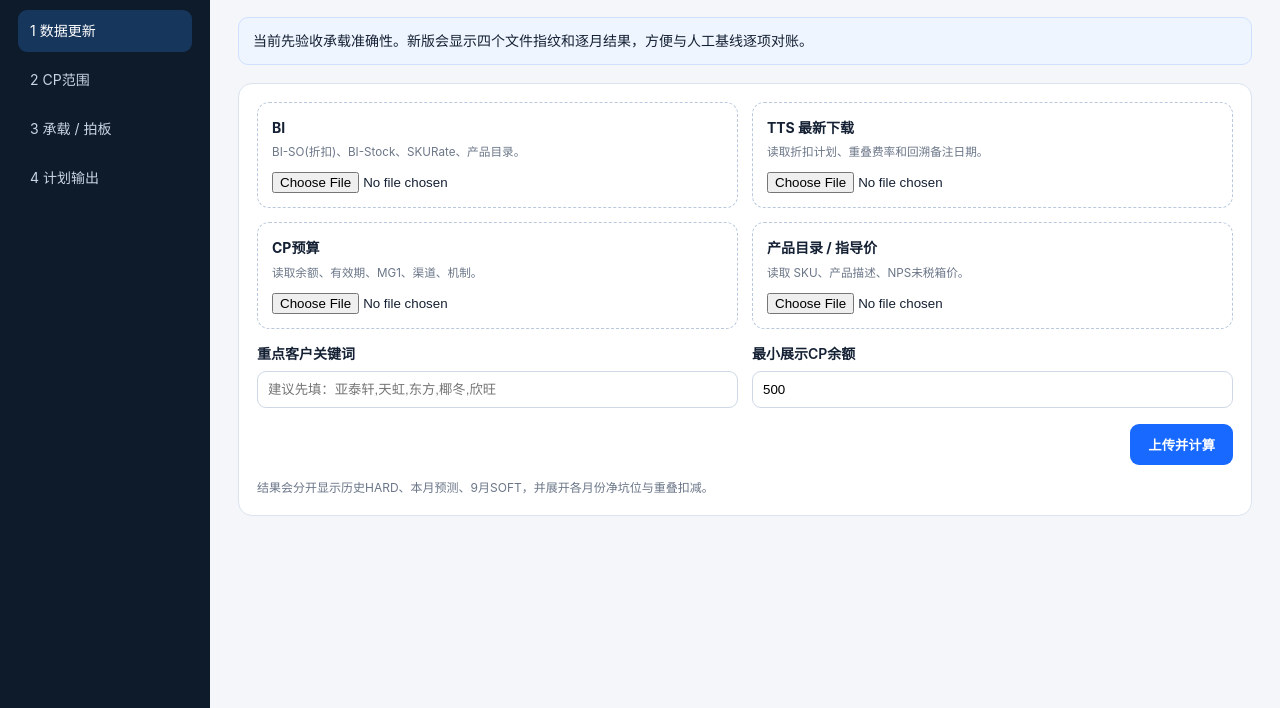
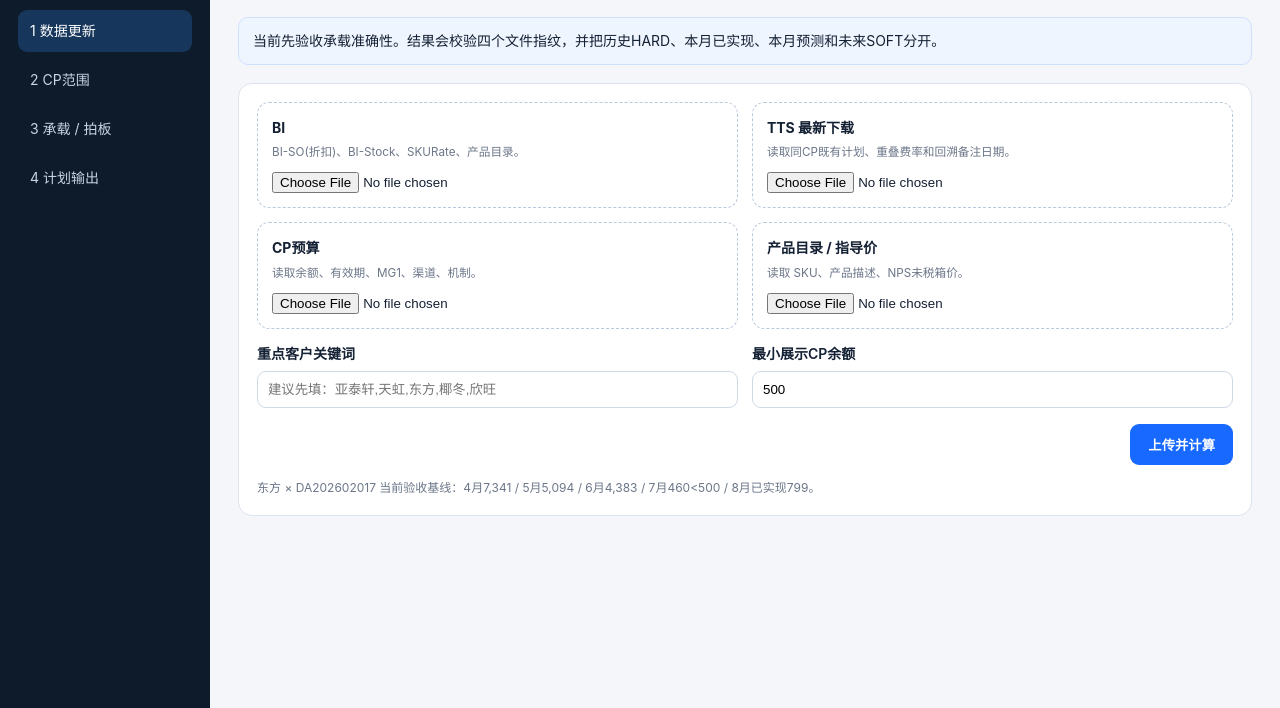
Before and after one commit to yfliuzerg-debug/codex-test, a website: page index.html in a window 1280 px wide. Shown: the part 92-800 px from the top of the page. Drawn offline with Linux system fonts and the light colour scheme.

Commit message:
Route validation flow to analyze4 baseline engine

```diff
--- a/index.html
+++ b/index.html
@@ -13,17 +13,17 @@
 <aside class="side"><h1>费用规划助手</h1><p>Netlify 后端版</p><div class="step active">1 数据更新</div><div class="step">2 CP范围</div><div class="step">3 承载 / 拍板</div><div class="step">4 计划输出</div></aside>
 <main class="main">
 <div class="head"><h2>数据更新</h2><p>BI + TTS + CP预算 + 产品目录 → 服务端解析 → 承载候选</p></div>
-<div class="notice">当前先验收承载准确性。新版会显示四个文件指纹和逐月结果，方便与人工基线逐项对账。</div>
-<form class="panel" action="/analyze3" method="post" enctype="multipart/form-data">
+<div class="notice">当前先验收承载准确性。结果会校验四个文件指纹，并把历史HARD、本月已实现、本月预测和未来SOFT分开。</div>
+<form class="panel" action="/analyze4" method="post" enctype="multipart/form-data">
 <div class="grid">
 <div class="file"><b>BI</b><small>BI-SO(折扣)、BI-Stock、SKURate、产品目录。</small><input required type="file" name="bi" accept=".xlsx,.xlsm,.xls" /></div>
-<div class="file"><b>TTS 最新下载</b><small>读取折扣计划、重叠费率和回溯备注日期。</small><input required type="file" name="tts" accept=".xlsx,.xlsm,.xls" /></div>
+<div class="file"><b>TTS 最新下载</b><small>读取同CP既有计划、重叠费率和回溯备注日期。</small><input required type="file" name="tts" accept=".xlsx,.xlsm,.xls" /></div>
 <div class="file"><b>CP预算</b><small>读取余额、有效期、MG1、渠道、机制。</small><input required type="file" name="cp" accept=".xlsx,.xlsm,.xls" /></div>
 <div class="file"><b>产品目录 / 指导价</b><small>读取 SKU、产品描述、NPS未税箱价。</small><input required type="file" name="product" accept=".xlsx,.xlsm,.xls" /></div>
 </div>
 <div class="row"><div class="field"><label>重点客户关键词</label><input name="focus" placeholder="建议先填：亚泰轩,天虹,东方,椰冬,欣旺" /></div><div class="field"><label>最小展示CP余额</label><input name="minBalance" type="number" value="500" min="0" step="100" /></div></div>
 <div class="actions"><button class="btn" type="submit">上传并计算</button></div>
-<div class="foot">结果会分开显示历史HARD、本月预测、9月SOFT，并展开各月份净坑位与重叠扣减。</div>
+<div class="foot">东方 × DA202602017 当前验收基线：4月7,341 / 5月5,094 / 6月4,383 / 7月460&lt;500 / 8月已实现799。</div>
 </form>
 </main></div>
 </body></html>
```
